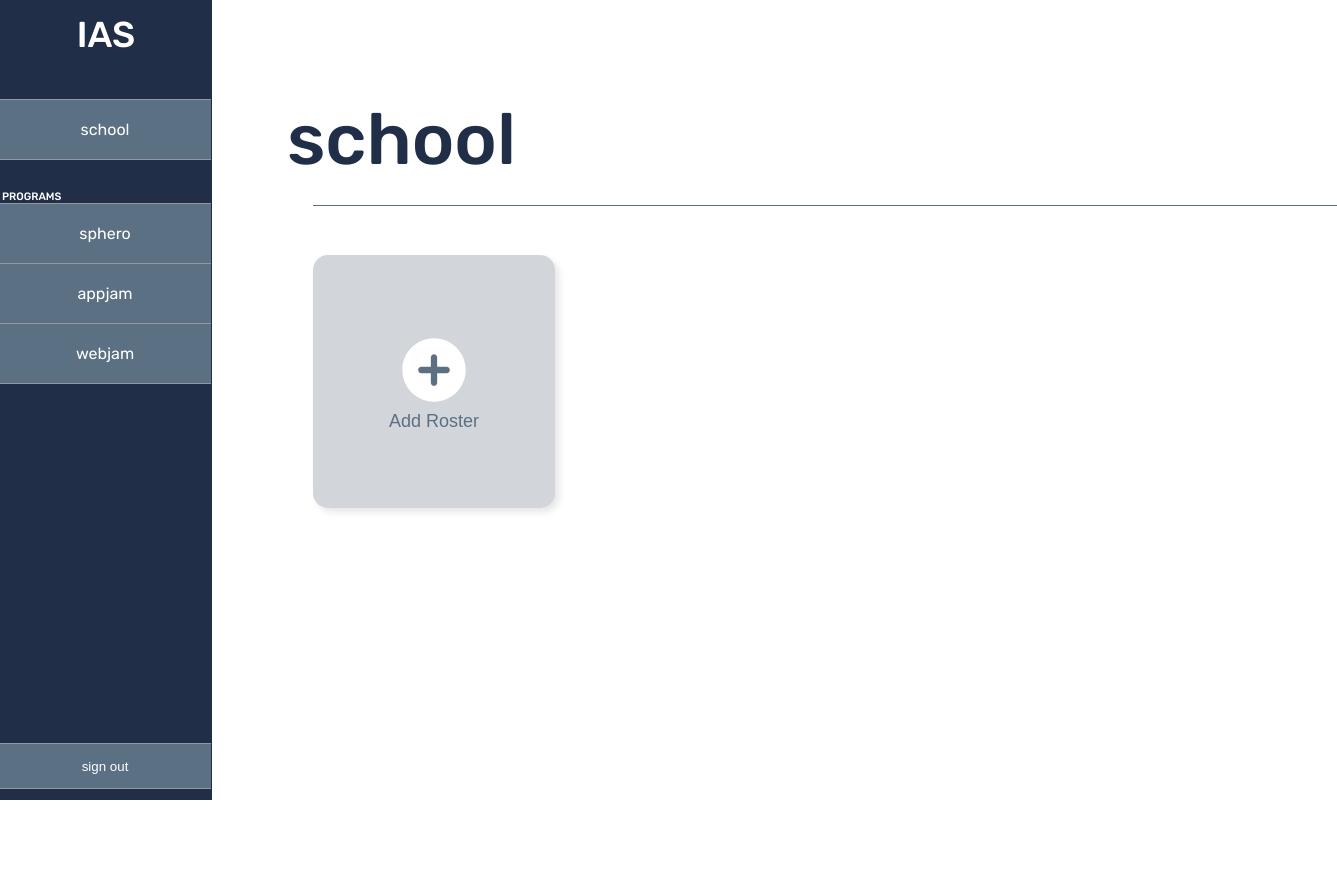
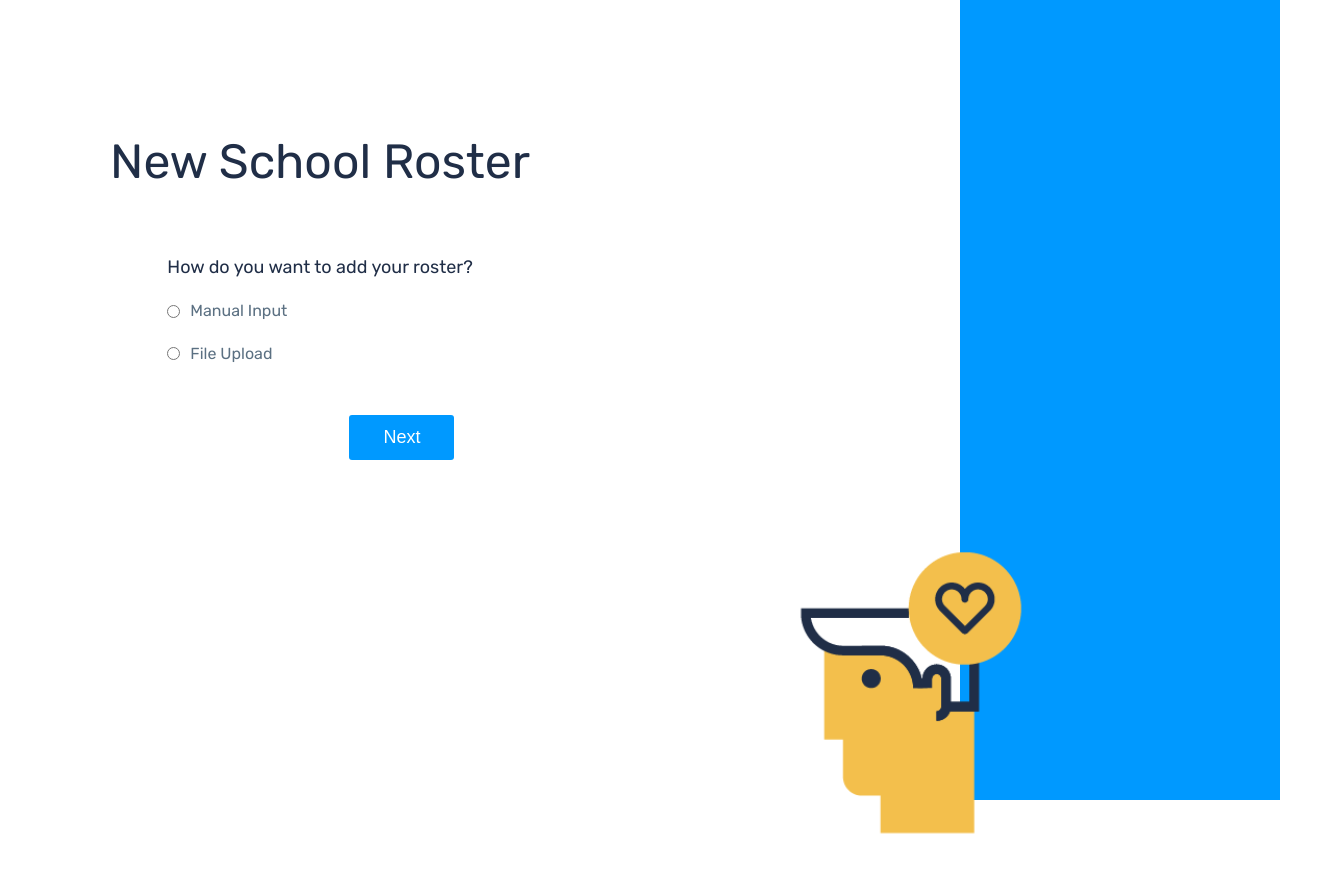
Before and after one commit to DreamsForSchools/dfs-ias, a React (Create React App) app: page /schoolhome/addrosterform in a window 1280 px wide. Shown: the top 872 px of the page, 1337 px wide, since content can reach past the window. After the commit the page ends 844 px from the top, so only its background shows below. Built offline with nearby package versions, Linux system fonts and the light colour scheme; no server answers; sample sign-in values are in the browser's storage.

Commit message:
added School Add roster page
also modified routing in App.js to reflect changes

```diff
--- a/src/App.js
+++ b/src/App.js
@@ -8,6 +8,8 @@ import SpheroHomePage from './pages/SpheroHomePage';
 import WebjamHomePage from './pages/WebjamHomePage';
 import TemplatePage from './pages/TemplatePage';
 import ResetPassword from './pages/ResetPassword'
+
+import SchoolAddRosterForm from './pages/schoolPages/SchoolAddRosterForm'
 
 import AppjamSortedRosterPage from './pages/sortingPages/appjam/AppjamSortedRosterPage';
 import AppjamRosterPage from './pages/sortingPages/appjam/AppjamRosterPage';
@@ -65,7 +67,11 @@ class App extends React.Component {
 
 
             {/* SchoolHomePage Component */}
-            <Route path="/schoolhome" component={SchoolHomePage} />
+            <Route path="/schoolhome" exact component={SchoolHomePage} />
+
+            {/* SchoolAddRosterForm Component */}
+            <Route path="/schoolhome/addrosterform" exact component={SchoolAddRosterForm} />
+
 
             {/* AppjamPage Component */}
             <Route path="/appjamhome" exact component={AppjamHomePage} />
--- a/src/pages/SchoolHomePage.js
+++ b/src/pages/SchoolHomePage.js
@@ -15,7 +15,7 @@ export default function SchoolHomePage() {
     const addRoster = () => {
         fire.auth().onAuthStateChanged(user => {
             if (user){
-                history.push('/template');
+                history.push('/schoolhome/addrosterform');
             }else{
                 history.push('/');
             }
--- /dev/null
+++ b/src/pages/schoolPages/SchoolAddRosterForm.js
@@ -0,0 +1,219 @@
+import React from 'react'
+
+import { useHistory } from "react-router-dom";
+import { useState, useEffect, useRef } from 'react';
+import person from '../.././assets/person.svg'
+
+import fire from '../.././config/fire';
+
+export default function SchoolAddRosterForm() {
+
+    const [user, setUser] = useState(null);
+
+    const [input, setInput] = useState("");
+
+    let history = useHistory();
+
+    //checks if user is currently logged in
+    useEffect(() => {
+        fire.auth().onAuthStateChanged(user => {
+            if (user){
+                setUser(user);
+            }else{
+                history.push('/');
+            }
+
+          })
+      });
+
+
+    const onChangeRadio = (e) => {
+        setInput(e.target.value);
+        console.log(e.target.value);
+
+    }
+
+    const nextClicked = () => {
+        console.log("submit");
+        history.push('/appjamhome');
+
+    }
+
+
+    return (
+        <div style={mainContainer}>
+
+            <div style={leftHalf}>
+
+                <div style={formContainer}>
+
+                    <h3 style={textStyle}>New School Roster</h3>
+
+                    <form onSubmit={nextClicked} style = {formStyle}>
+
+                        <div style={radioButtonsContainer}>
+
+                            <h3 style={radiotitleText}>How do you want to add your roster?</h3>
+
+                            <div onChange={onChangeRadio}>
+                                <div style={radioItem}>
+                                    <input type="radio" value="manual" name="input"/> <p style={radioChoice}>Manual Input</p>
+                                </div>
+
+                                <div style={radioItem}>
+                                    <input type="radio" value="file" name="input"/> <p style={radioChoice} >File Upload</p>
+                                </div>
+
+                            </div>
+
+                        </div>
+
+
+
+                        <input
+                            type = 'submit'
+                            value = 'Next'
+                            className = 'button'
+                            style= {nextBtn}
+                        />
+                    </form>
+
+                </div>
+
+            </div>
+
+            <div style={rightHalf}>
+                <img style={personIcon} src={person} alt="person icon"/>
+                <div style={square}></div>
+            </div>
+
+
+
+
+        </div>
+    )
+}
+
+const mainContainer = {
+    display: "flex",
+    flexDirection: "row",
+    justifyContent: "center",
+    alignItems: "center",
+
+}
+
+const leftHalf = {
+    height: "100vh",
+    width: "50vw",
+    // backgroundColor: "lightblue"
+}
+
+const rightHalf = {
+    height: "100vh",
+    width: "50vw",
+    backgroundColor: "white"
+}
+
+const formContainer = {
+    display: "flex",
+    flexDirection: "column",
+    justifyContent: "center",
+    alignItems: "center",
+    marginTop: "20%"
+}
+
+const formStyle = {
+    display: "flex",
+    flexDirection: 'column',
+    justifyContent: "center",
+    alignItems: "center",
+    width: "60%",
+    marginTop: "30px"
+}
+
+const dropdowns = {
+    display: "flex",
+    flexDirection: "row",
+    justifyContent: "center",
+    alignItems: "center",
+}
+
+const textStyle = {
+    fontSize: "48px",
+    fontWeight: "400",
+    color: "#202E47",
+    // marginLeft: "auto"
+}
+
+const radioButtonsContainer = {
+    display: "flex",
+    flexDirection: "column",
+    justifyContent: "center",
+    alignItems: "left",
+    marginTop: "30px"
+}
+
+const radiotitleText = {
+    fontSize: "18px",
+    fontWeight: "400",
+    color: "#202E47"
+}
+
+const radioItem = {
+    display: "flex",
+    flexDirection: "row",
+    justifyContent: "left",
+    alignItems: "center",
+    marginTop: "20px"
+}
+
+const radioChoice = {
+    fontSize: "16px",
+    fontWeight: "400",
+    color: "#5B7082",
+    marginLeft: "10px"
+}
+
+const radioStyle = {
+    backgroundColor: "#49479D",
+    color: "#49479D"
+}
+
+const dropdownStyle = {
+    width: "214px",
+    height: "66px",
+    marginLeft: "5px",
+    marginRight: "5px",
+    fontSize: "18px",
+    border: "0px solid",
+    boxShadow: "1px 1px 10px #E6E6E8"
+}
+
+const square = {
+    width: "50%",
+    height: "100vh",
+    backgroundColor: "#0099FF",
+    marginLeft: "auto"
+}
+
+const personIcon = {
+    position: "absolute",
+    height: "300px",
+    width: "300px",
+    right: "17%",
+    top: "68%"
+}
+
+const nextBtn = {
+    width: "105px",
+    height: "45px",
+    backgroundColor: "#0099FF",
+    fontSize: "18px",
+    color: "white",
+    border: "0px solid",
+    marginTop: "50px",
+    marginLeft: "auto",
+    marginRight: "15%",
+    borderRadius: "3px"
+
+}
```
